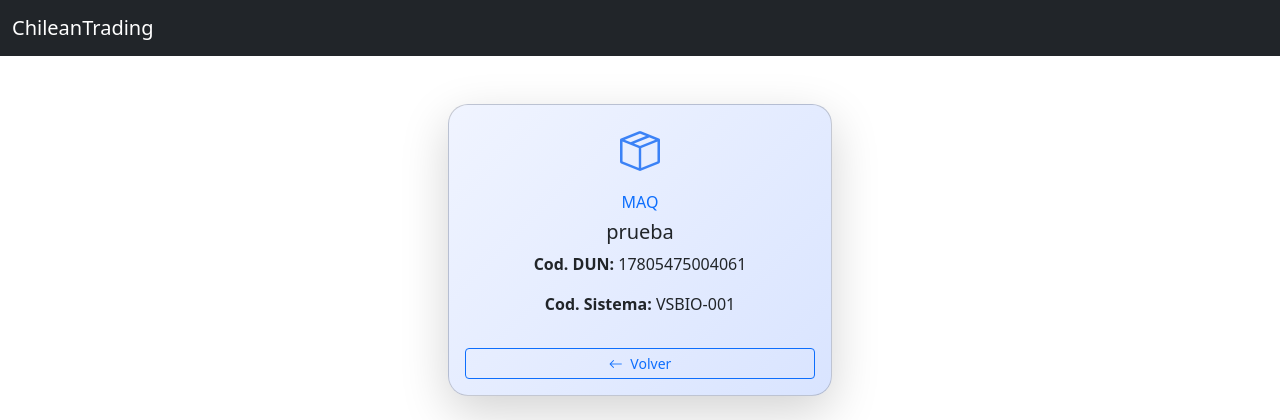
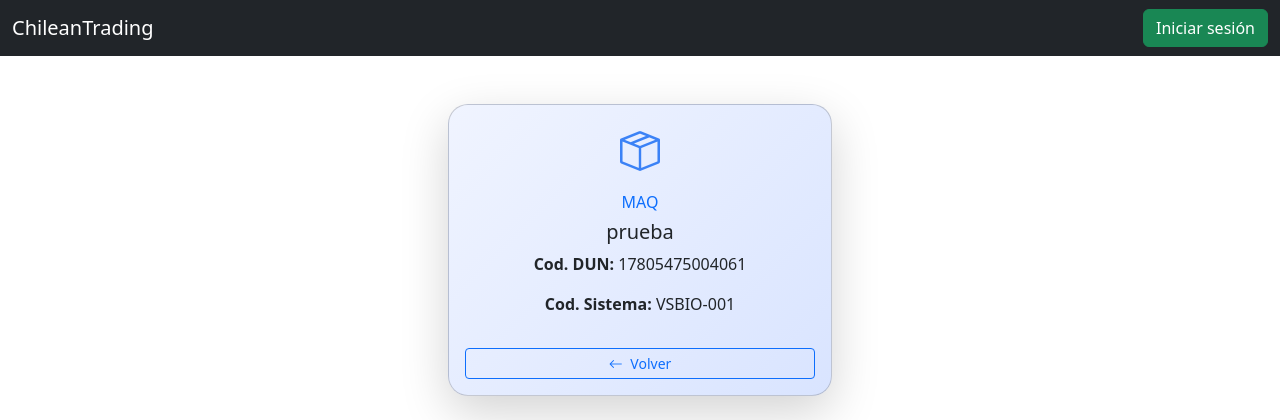
Before and after one commit to Marckd4/despliege-render, a Django app: page /productos/8 in a window 1280 px wide. Shown: the top 420 px of the page. Run offline with Django 5.2, Linux system fonts and the light colour scheme; data comes from the database, SQL or seed files in the repository.

Commit message:
render.2.7

```diff
--- a/templates/base.html
+++ b/templates/base.html
@@ -56,11 +56,11 @@
           <a href="{% url 'historial_movimientos' %}" class="btn btn-outline-info me-2">
             <i class="bi bi-activity"></i> Auditoría
           </a>
-          <!-- <a href="{% url 'logout' %}" class="btn btn-outline-danger me-2">
+          <a href="{% url 'logout' %}" class="btn btn-outline-danger me-2">
             <i class="bi bi-box-arrow-right"></i> Cerrar sesión
-          </a> -->
+          </a>
         {% else %}
-          <!-- <a href="{% url 'login' %}" class="btn btn-success">Iniciar sesión</a> -->
+          <a href="{% url 'login' %}" class="btn btn-success">Iniciar sesión</a>
         {% endif %}
       </div>
     </div>
```
